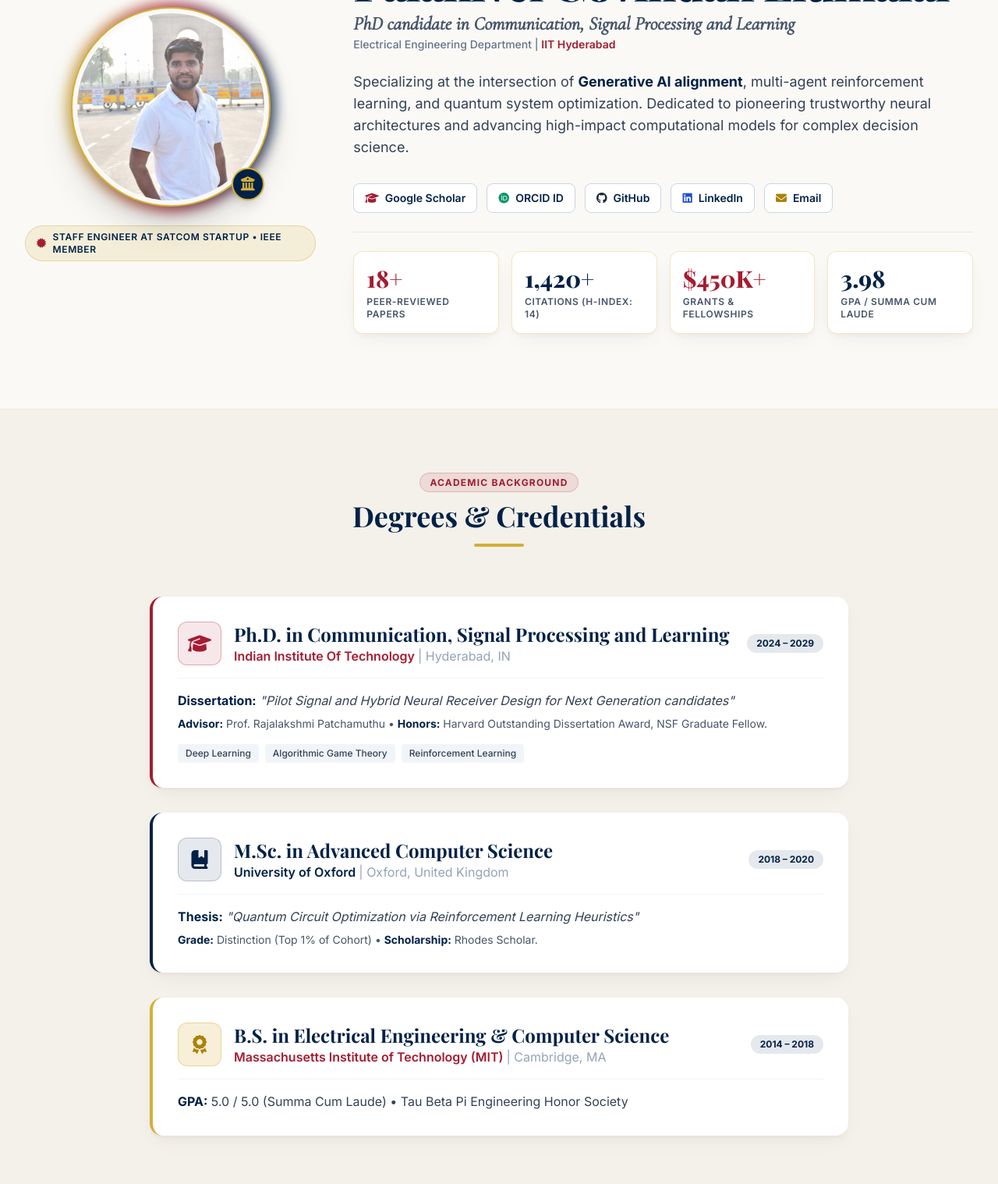
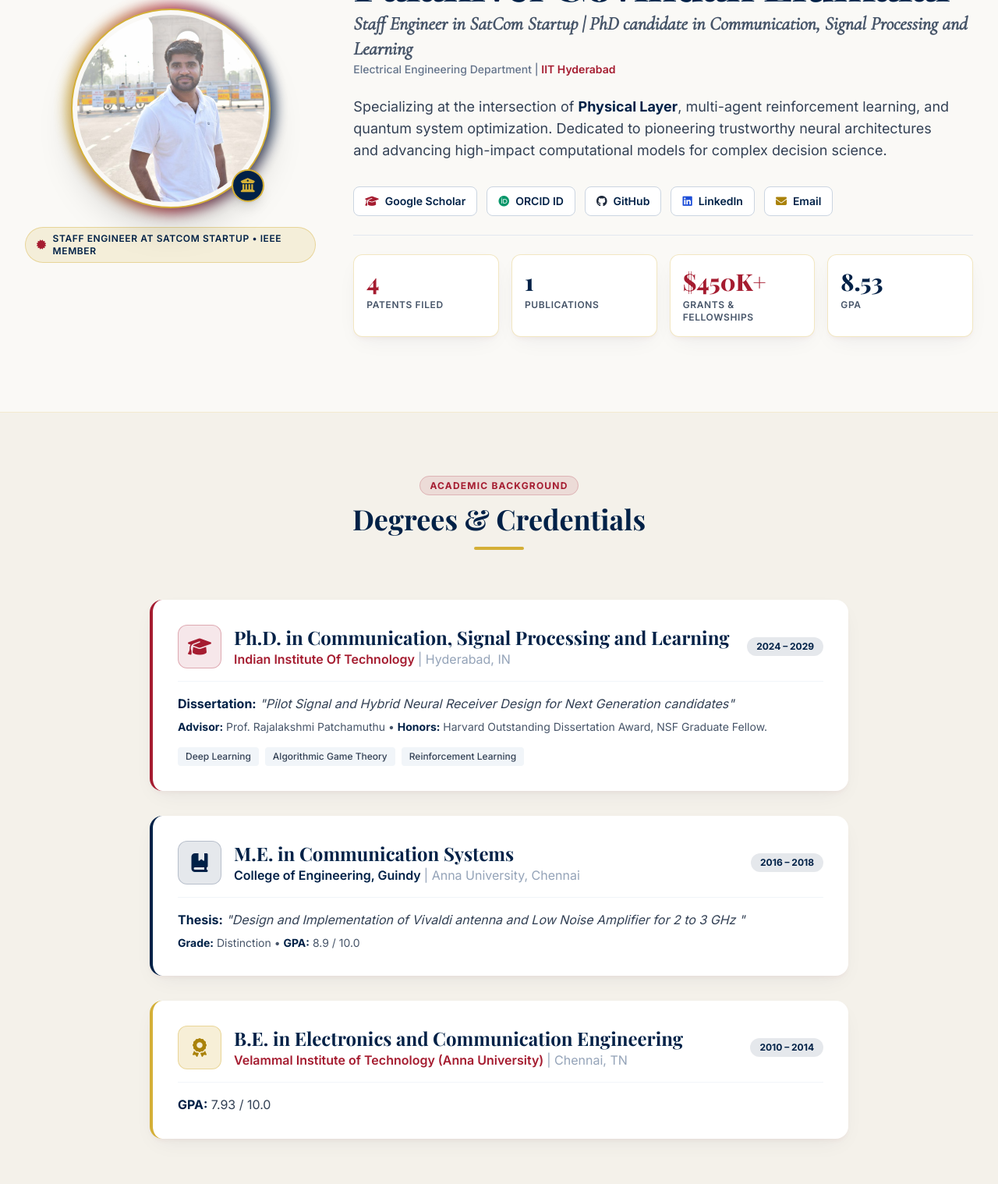
Before and after one commit to palanivelge/palanivelge.github.io, a plain HTML site: page index.html in a window 1280 px wide. Shown: the part 262-1780 px from the top of the page at 78% size. Drawn offline with nearby package versions, Linux system fonts and the light colour scheme; a web font is replaced by a local one.

Commit message:
Update professional titles and education details

```diff
--- a/index.html
+++ b/index.html
@@ -113,7 +113,7 @@
                             Palanivel G E, Ph.D.
                         </span>
                         <span class="text-xs tracking-widest uppercase font-semibold text-crimson dark:text-gold">
-                            External PhD Candidate IIT Hyderabad
+                            Staff Engineer in SatCom Startup | External PhD Candidate IIT Hyderabad
                         </span>
                     </div>
                 </a>
@@ -210,7 +210,7 @@
                             Palanivel Govindan Elumalai
                         </h1>
                         <p class="text-xl sm:text-2xl font-garamond font-semibold italic text-slate-600 dark:text-slate-300 mt-2">
-                            PhD candidate in Communication, Signal Processing and Learning
+                            Staff Engineer in SatCom Startup | PhD candidate in Communication, Signal Processing and Learning
                         </p>
                         <p class="text-sm font-medium text-slate-500 dark:text-slate-400">
                             Electrical Engineering Department | <span class="text-crimson dark:text-gold font-semibold">IIT Hyderabad</span>
@@ -218,7 +218,7 @@
                     </div>
 
                     <p class="text-slate-700 dark:text-slate-300 text-base md:text-lg leading-relaxed max-w-3xl">
-                        Specializing at the intersection of <strong class="text-navy dark:text-gold">Generative AI alignment</strong>, multi-agent reinforcement learning, and quantum system optimization. Dedicated to pioneering trustworthy neural architectures and advancing high-impact computational models for complex decision science.
+                        Specializing at the intersection of <strong class="text-navy dark:text-gold">Physical Layer</strong>, multi-agent reinforcement learning, and quantum system optimization. Dedicated to pioneering trustworthy neural architectures and advancing high-impact computational models for complex decision science.
                     </p>
 
                     <!-- Academic Quick Links -->
@@ -229,13 +229,13 @@
                         <a href="https://orcid.org" target="_blank" rel="noopener" class="inline-flex items-center gap-2 bg-white dark:bg-slate-800 text-navy dark:text-slate-100 px-3.5 py-2 rounded-lg text-sm font-semibold border border-slate-300 dark:border-slate-700 hover:border-crimson dark:hover:border-gold hover:shadow-md transition">
                             <i class="fa-brands fa-orcid text-emerald-600"></i> ORCID ID
                         </a>
-                        <a href="https://github.com" target="_blank" rel="noopener" class="inline-flex items-center gap-2 bg-white dark:bg-slate-800 text-navy dark:text-slate-100 px-3.5 py-2 rounded-lg text-sm font-semibold border border-slate-300 dark:border-slate-700 hover:border-crimson dark:hover:border-gold hover:shadow-md transition">
+                        <a href="https://palanivelge.github.io/#home" target="_blank" rel="noopener" class="inline-flex items-center gap-2 bg-white dark:bg-slate-800 text-navy dark:text-slate-100 px-3.5 py-2 rounded-lg text-sm font-semibold border border-slate-300 dark:border-slate-700 hover:border-crimson dark:hover:border-gold hover:shadow-md transition">
                             <i class="fa-brands fa-github text-slate-800 dark:text-white"></i> GitHub
                         </a>
-                        <a href="https://linkedin.com" target="_blank" rel="noopener" class="inline-flex items-center gap-2 bg-white dark:bg-slate-800 text-navy dark:text-slate-100 px-3.5 py-2 rounded-lg text-sm font-semibold border border-slate-300 dark:border-slate-700 hover:border-crimson dark:hover:border-gold hover:shadow-md transition">
+                        <a href="https://www.linkedin.com/in/palanivelge/" target="_blank" rel="noopener" class="inline-flex items-center gap-2 bg-white dark:bg-slate-800 text-navy dark:text-slate-100 px-3.5 py-2 rounded-lg text-sm font-semibold border border-slate-300 dark:border-slate-700 hover:border-crimson dark:hover:border-gold hover:shadow-md transition">
                             <i class="fa-brands fa-linkedin text-blue-700"></i> LinkedIn
                         </a>
-                        <a href="mailto:a.vance@harvard.edu" class="inline-flex items-center gap-2 bg-white dark:bg-slate-800 text-navy dark:text-slate-100 px-3.5 py-2 rounded-lg text-sm font-semibold border border-slate-300 dark:border-slate-700 hover:border-crimson dark:hover:border-gold hover:shadow-md transition">
+                        <a href="mailto:gepalanivel@outlook.com" class="inline-flex items-center gap-2 bg-white dark:bg-slate-800 text-navy dark:text-slate-100 px-3.5 py-2 rounded-lg text-sm font-semibold border border-slate-300 dark:border-slate-700 hover:border-crimson dark:hover:border-gold hover:shadow-md transition">
                             <i class="fa-solid fa-envelope text-gold-dark"></i> Email
                         </a>
                     </div>
@@ -243,20 +243,20 @@
                     <!-- Key Accomplishments Stats Counter Grid -->
                     <div class="grid grid-cols-2 sm:grid-cols-4 gap-4 pt-6 border-t border-slate-200 dark:border-slate-800">
                         <div class="bg-white dark:bg-slate-800/80 p-4 rounded-xl border border-gold/30 shadow-ivy hover:border-gold transition">
-                            <div class="font-serif text-2xl sm:text-3xl font-extrabold text-crimson dark:text-gold">18+</div>
-                            <div class="text-xs font-semibold text-slate-600 dark:text-slate-400 uppercase tracking-wider mt-1">Peer-Reviewed Papers</div>
+                            <div class="font-serif text-2xl sm:text-3xl font-extrabold text-crimson dark:text-gold">4</div>
+                            <div class="text-xs font-semibold text-slate-600 dark:text-slate-400 uppercase tracking-wider mt-1">Patents Filed</div>
                         </div>
                         <div class="bg-white dark:bg-slate-800/80 p-4 rounded-xl border border-gold/30 shadow-ivy hover:border-gold transition">
-                            <div class="font-serif text-2xl sm:text-3xl font-extrabold text-navy dark:text-slate-100">1,420+</div>
-                            <div class="text-xs font-semibold text-slate-600 dark:text-slate-400 uppercase tracking-wider mt-1">Citations (h-index: 14)</div>
+                            <div class="font-serif text-2xl sm:text-3xl font-extrabold text-navy dark:text-slate-100">1</div>
+                            <div class="text-xs font-semibold text-slate-600 dark:text-slate-400 uppercase tracking-wider mt-1">Publications</div>
                         </div>
                         <div class="bg-white dark:bg-slate-800/80 p-4 rounded-xl border border-gold/30 shadow-ivy hover:border-gold transition">
                             <div class="font-serif text-2xl sm:text-3xl font-extrabold text-crimson dark:text-gold">$450K+</div>
                             <div class="text-xs font-semibold text-slate-600 dark:text-slate-400 uppercase tracking-wider mt-1">Grants & Fellowships</div>
                         </div>
                         <div class="bg-white dark:bg-slate-800/80 p-4 rounded-xl border border-gold/30 shadow-ivy hover:border-gold transition">
-                            <div class="font-serif text-2xl sm:text-3xl font-extrabold text-navy dark:text-slate-100">3.98</div>
-                            <div class="text-xs font-semibold text-slate-600 dark:text-slate-400 uppercase tracking-wider mt-1">GPA / Summa Cum Laude</div>
+                            <div class="font-serif text-2xl sm:text-3xl font-extrabold text-navy dark:text-slate-100">8.53</div>
+                            <div class="text-xs font-semibold text-slate-600 dark:text-slate-400 uppercase tracking-wider mt-1">GPA </div>
                         </div>
                     </div>
 
@@ -325,23 +325,23 @@
                             </div>
                             <div>
                                 <h3 class="font-serif text-xl sm:text-2xl font-bold text-navy dark:text-slate-100">
-                                    M.Sc. in Advanced Computer Science
+                                    M.E. in Communication Systems
                                 </h3>
                                 <p class="text-navy dark:text-gold font-semibold text-base">
-                                    University of Oxford <span class="text-slate-400 font-normal">| Oxford, United Kingdom</span>
+                                    College of Engineering, Guindy <span class="text-slate-400 font-normal">| Anna University, Chennai</span>
                                 </p>
                             </div>
                         </div>
                         <span class="inline-block px-3 py-1 rounded-full bg-navy/10 dark:bg-slate-700 text-navy dark:text-slate-200 text-xs font-bold self-start md:self-center">
-                            2018 – 2020
+                            2016 – 2018
                         </span>
                     </div>
                     <div class="mt-4 space-y-2">
                         <p class="text-slate-700 dark:text-slate-300 text-sm md:text-base">
-                            <strong class="text-navy dark:text-slate-100">Thesis:</strong> <em>"Quantum Circuit Optimization via Reinforcement Learning Heuristics"</em>
+                            <strong class="text-navy dark:text-slate-100">Thesis:</strong> <em>"Design and Implementation of Vivaldi antenna and Low Noise Amplifier for 2 to 3 GHz "</em>
                         </p>
                         <p class="text-slate-600 dark:text-slate-400 text-xs sm:text-sm">
-                            <strong class="text-navy dark:text-slate-200">Grade:</strong> Distinction (Top 1% of Cohort) • <strong class="text-navy dark:text-slate-200">Scholarship:</strong> Rhodes Scholar.
+                            <strong class="text-navy dark:text-slate-200">Grade:</strong> Distinction  • <strong class="text-navy dark:text-slate-200">GPA:</strong> 8.9 / 10.0
                         </p>
                     </div>
                 </div>
@@ -355,20 +355,20 @@
                             </div>
                             <div>
                                 <h3 class="font-serif text-xl sm:text-2xl font-bold text-navy dark:text-slate-100">
-                                    B.S. in Electrical Engineering & Computer Science
+                                    B.E. in Electronics and Communication Engineering
                                 </h3>
                                 <p class="text-crimson dark:text-gold font-semibold text-base">
-                                    Massachusetts Institute of Technology (MIT) <span class="text-slate-400 font-normal">| Cambridge, MA</span>
+                                    Velammal Institute of Technology (Anna University) <span class="text-slate-400 font-normal">| Chennai, TN</span>
                                 </p>
                             </div>
                         </div>
                         <span class="inline-block px-3 py-1 rounded-full bg-navy/10 dark:bg-slate-700 text-navy dark:text-slate-200 text-xs font-bold self-start md:self-center">
-                            2014 – 2018
+                            2010 – 2014
                         </span>
                     </div>
                     <div class="mt-4 space-y-2">
                         <p class="text-slate-700 dark:text-slate-300 text-sm md:text-base">
-                            <strong class="text-navy dark:text-slate-100">GPA:</strong> 5.0 / 5.0 (Summa Cum Laude) • Tau Beta Pi Engineering Honor Society
+                            <strong class="text-navy dark:text-slate-100">GPA:</strong> 7.93 / 10.0
                         </p>
                     </div>
                 </div>
```
